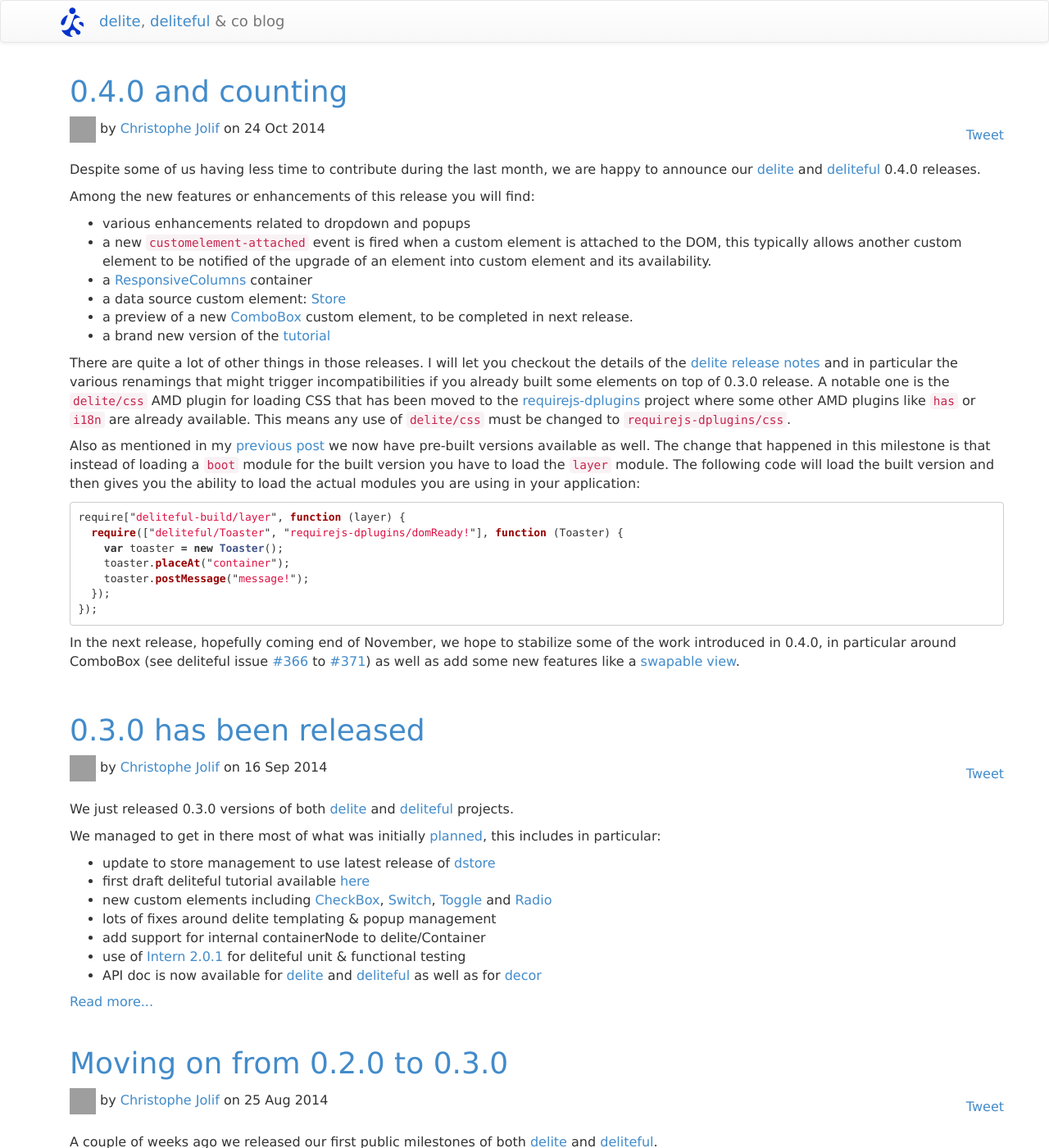
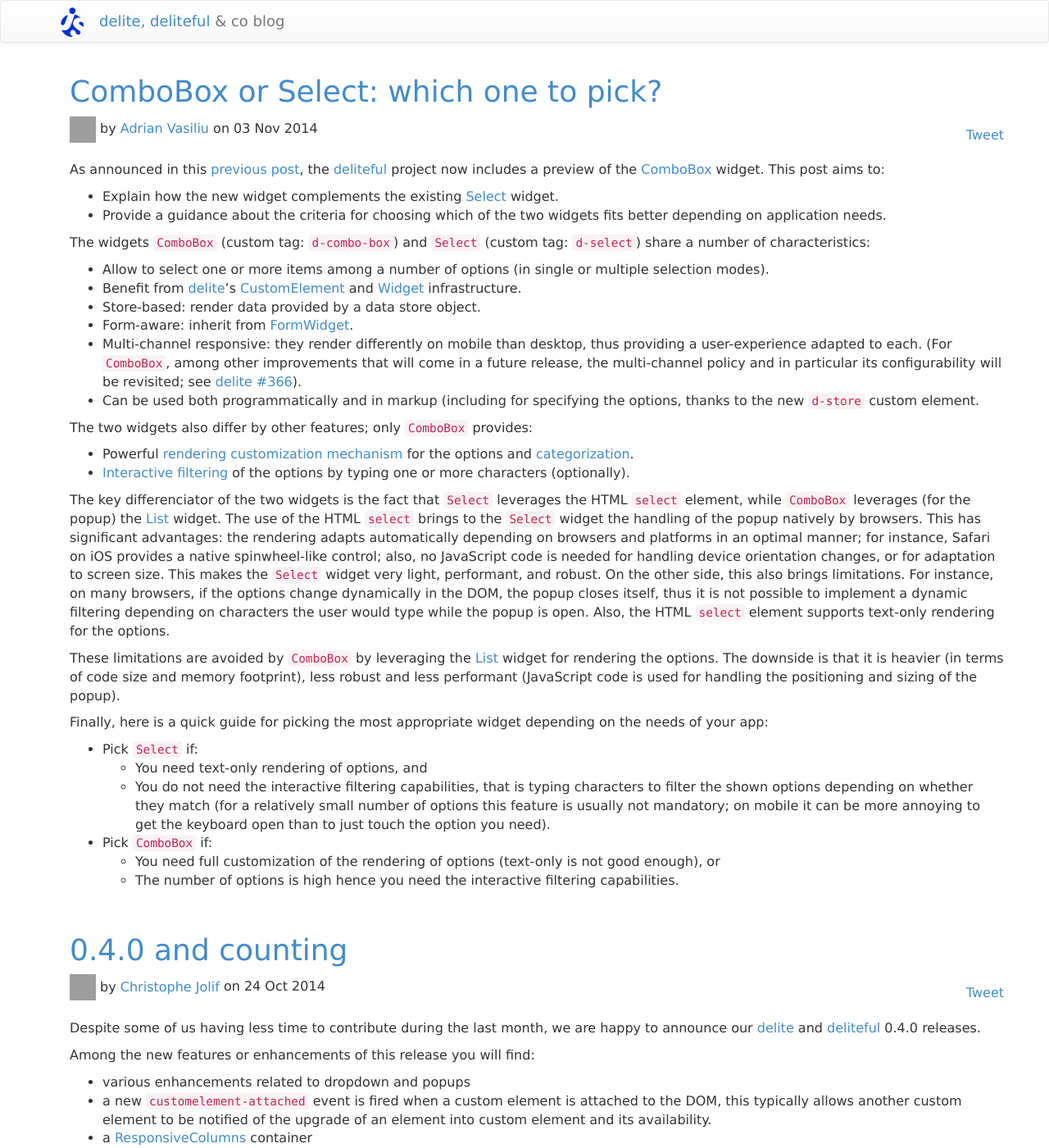
Before and after one commit to ibm-js/ibm-js.github.io, a Jekyll site: the page built from blog/index.html, in a window 1280 px wide and 1400 px high. Shown: the whole window at 82% size. Built offline with Jekyll 4.4.1, drawn with Linux system fonts in a browser that asks for light colours; nearby versions of some CDN libraries; Markdown is read by kramdown in place of the engine named in the settings; the list of posts is cut into pages by our own code; comment, search, counter and statistics services are not loaded; some of the changed text lies outside the part shown; grey boxes are pictures that could not be loaded.

Commit message:
Added blog post about ComboBox and Select

```diff
--- a/_config.yml
+++ b/_config.yml
@@ -16,6 +16,10 @@
         name: Christophe Jolif
         url: https://github.com/cjolif
         gravatar: ca9800fc6cacd919e7dbef9676e2c5f1
+    AdrianVasiliu:
+        name: Adrian Vasiliu
+        url: https://github.com/AdrianVasiliu
+        gravatar: 3fcefe4617c2bd6677f165b732e8ff81
 
 defaults:
   -
--- /dev/null
+++ b/_posts/2014-11-03-combobox-select.md
@@ -0,0 +1,77 @@
+---
+layout: post
+title: "ComboBox or Select: which one to pick?"
+author: AdrianVasiliu
+---
+
+As announced in this [previous post](http://ibm-js.github.io/2014/10/24/0.4.0-counting.html),
+the [deliteful](http://ibm-js.github.io/deliteful) project now includes a preview of
+the [ComboBox](http://ibm-js.github.io/deliteful/docs/master/ComboBox.html) widget.
+This post aims to:
+
+* Explain how the new widget complements the existing
+[Select](http://ibm-js.github.io/deliteful/docs/master/Select.html) widget.
+* Provide a guidance about the criteria for choosing which of the two widgets fits better
+depending on application needs.
+
+The widgets `ComboBox` (custom tag: `d-combo-box`) and `Select` (custom tag: `d-select`)
+share a number of characteristics:
+
+* Allow to select one or more items among a number of options (in single or multiple
+selection modes).
+* Benefit from [delite](http://ibm-js.github.io/delite)'s
+[CustomElement](http://ibm-js.github.io/delite/docs/master/CustomElement.html) and
+[Widget](http://ibm-js.github.io/delite/docs/master/Widget.html) infrastructure.
+* Store-based: render data provided by a data store object.
+* Form-aware: inherit from [FormWidget](http://ibm-js.github.io/delite/docs/master/FormWidget.html).
+* Multi-channel responsive: they render differently on mobile than desktop, thus
+providing a user-experience adapted to each. (For `ComboBox`, among other improvements
+that will come in a future release, the multi-channel policy and in particular its
+configurability will be revisited; see [delite #366](https://github.com/ibm-js/deliteful/issues/366)).
+* Can be used both programmatically and in markup (including for specifying the options,
+thanks to the new [`d-store`](http://ibm-js.github.io/deliteful/docs/master/Store.html)
+custom element.
+
+The two widgets also differ by other features; only `ComboBox` provides:
+
+* Powerful
+[rendering customization mechanism](http://ibm-js.github.io/deliteful/docs/master/list/List.html#customRenderers)
+for the options and
+[categorization](http://ibm-js.github.io/deliteful/docs/master/list/List.html#categories).
+* [Interactive filtering](http://ibm-js.github.io/deliteful/docs/master/ComboBox.html#using)
+of the options by typing one or more characters (optionally).
+
+<!--more-->
+
+The key differenciator of the two widgets is the fact that `Select` leverages the
+HTML `select` element, while `ComboBox` leverages (for the popup) the
+[List](http://ibm-js.github.io/deliteful/docs/master/list/List.html) widget.
+The use of the HTML `select` brings to the `Select` widget the handling of the popup
+natively by browsers. This has significant advantages: the rendering adapts automatically
+depending on browsers and platforms in an optimal manner; for instance, Safari
+on iOS provides a native spinwheel-like control; also, no JavaScript code is needed
+for handling device orientation changes, or for adaptation to screen size. This makes
+the `Select` widget very light, performant, and robust. On the other side, this also brings
+limitations. For instance, on many browsers, if the options change dynamically in
+the DOM, the popup closes itself, thus it is not possible to implement a dynamic
+filtering depending on characters the user would type while the popup is open. Also,
+the HTML `select` element supports text-only rendering for the options.
+
+These limitations are avoided by `ComboBox` by leveraging the
+[List](http://ibm-js.github.io/deliteful/docs/master/list/List.html) widget for
+rendering the options. The downside is that it is heavier (in terms of code size and
+memory footprint), less robust and less performant (JavaScript code is used for handling
+the positioning and sizing of the popup).
+
+Finally, here is a quick guide for picking the most appropriate widget depending
+on the needs of your app:
+
+* Pick `Select` if:
+  * You need text-only rendering of options, and
+  * You do not need the interactive filtering capabilities, that is typing characters to
+  filter the shown options depending on whether they match (for a relatively small number
+  of options this feature is usually not mandatory; on mobile it can be more annoying to get
+  the keyboard open than to just touch the option you need).
+* Pick `ComboBox` if:
+  * You need full customization of the rendering of options (text-only is not good enough), or
+  * The number of options is high hence you need the interactive filtering capabilities.
```
